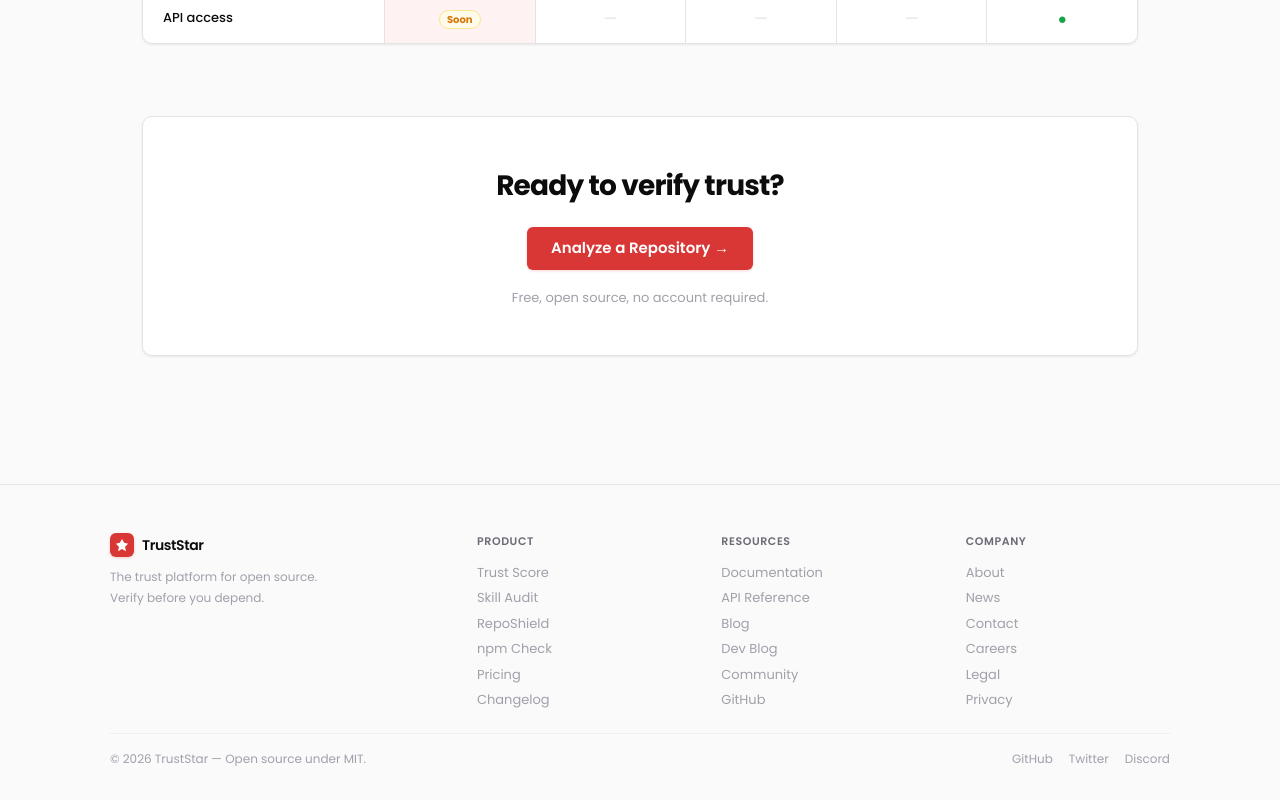
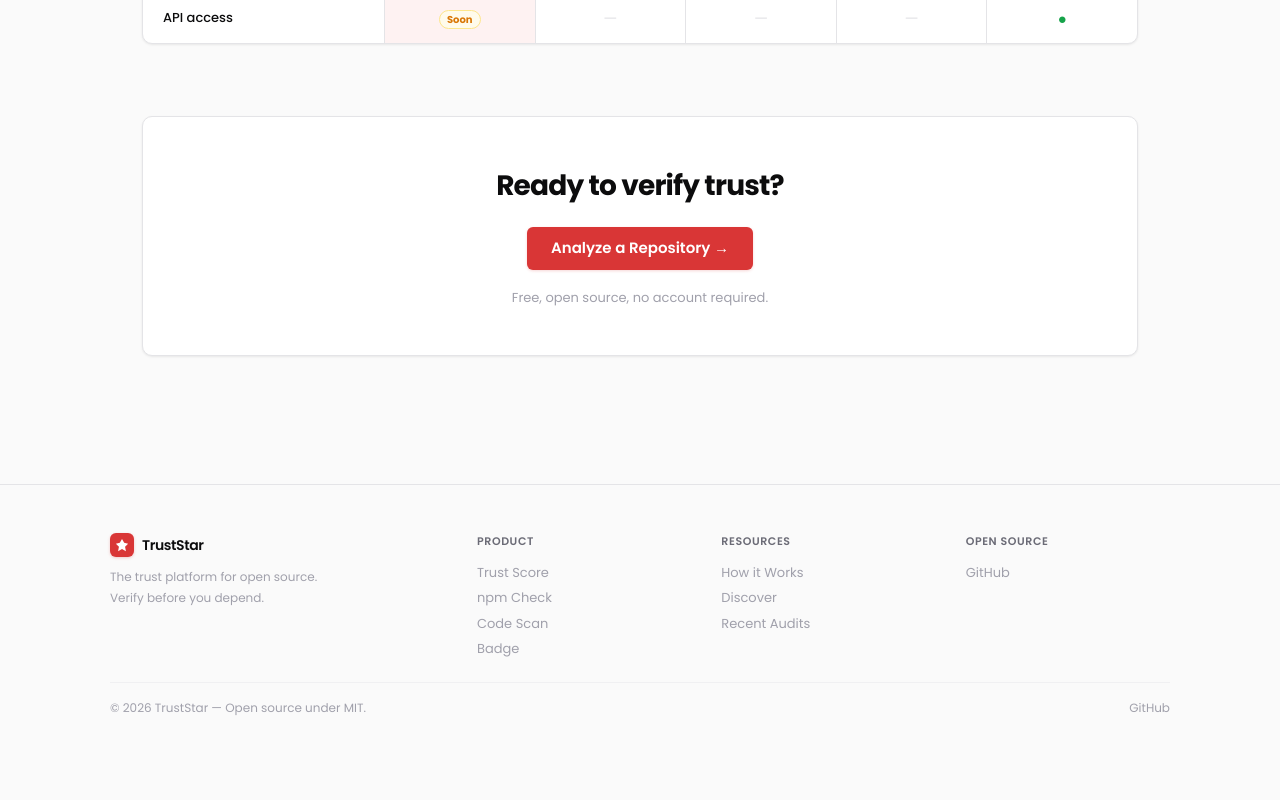
Before and after one commit to truststar-app/truststar, a Next.js app: page /how-it-works in a window 1280 px wide. Shown: the part 2602-3402 px from the top of the page. After the commit the page ends 3351 px from the top, so only its background shows below. Built offline with nearby package versions, Linux system fonts and the light colour scheme.

Commit message:
Fix dead links, footer, meta tags

```diff
--- a/src/app/how-it-works/page.tsx
+++ b/src/app/how-it-works/page.tsx
@@ -142,7 +142,7 @@ export default function HowItWorksPage() {
 
           <div style={{ display: "flex", gap: 10, flexWrap: "wrap" }}>
             <a
-              href="https://github.com/truststar/truststar"
+              href="https://github.com/truststar-app/truststar"
               target="_blank"
               rel="noopener noreferrer"
               style={{
--- a/src/app/layout.tsx
+++ b/src/app/layout.tsx
@@ -21,7 +21,7 @@ const jetbrainsMono = JetBrains_Mono({
 export const metadata: Metadata = {
   title: "TrustStar — Trust starts with transparency",
   description:
-    "TrustStar is the open-source trust engine for GitHub repos and OpenClaw skills. Detect fake stars, analyze code security, and make safe adoption decisions.",
+    "TrustStar is the open-source trust engine for the open source ecosystem. Detect fake GitHub stars, analyze npm packages, and scan code for security risks.",
   icons: {
     icon: "/30px-logo.webp",
     shortcut: "/30px-logo.webp",
@@ -30,11 +30,20 @@ export const metadata: Metadata = {
   openGraph: {
     title: "TrustStar",
     description:
-      "TrustStar is the open-source trust engine for GitHub repos and OpenClaw skills. Detect fake stars, analyze code security, and make safe adoption decisions.",
+      "TrustStar is the open-source trust engine for the open source ecosystem. Detect fake GitHub stars, analyze npm packages, and scan code for security risks.",
     siteName: "TrustStar",
+    url: "https://truststar.co",
     type: "website",
-    images: ["/14619e05-69a1-41be-86dc-5ecda5629b3a-removebg-preview.png"],
+    images: ["https://truststar.co/14619e05-69a1-41be-86dc-5ecda5629b3a-removebg-preview.png"],
   },
+  twitter: {
+    card: "summary_large_image",
+    title: "TrustStar — Trust starts with transparency",
+    description:
+      "TrustStar is the open-source trust engine for the open source ecosystem. Detect fake GitHub stars, analyze npm packages, and scan code for security risks.",
+    images: ["https://truststar.co/14619e05-69a1-41be-86dc-5ecda5629b3a-removebg-preview.png"],
+  },
+  metadataBase: new URL("https://truststar.co"),
 };
 
 export default function RootLayout({
--- a/src/app/report/[owner]/[repo]/page.tsx
+++ b/src/app/report/[owner]/[repo]/page.tsx
@@ -170,7 +170,7 @@ export default async function ReportPage({
                 Check our methodology
               </Link>
               {" "}or{" "}
-              <a href="https://github.com/truststar/truststar/issues" target="_blank" rel="noopener noreferrer" style={{ color: "var(--accent)", textDecoration: "none", fontWeight: 500 }}>
+              <a href="https://github.com/truststar-app/truststar/issues" target="_blank" rel="noopener noreferrer" style={{ color: "var(--accent)", textDecoration: "none", fontWeight: 500 }}>
                 open an issue on GitHub
               </a>
               .
--- a/src/components/Footer.tsx
+++ b/src/components/Footer.tsx
@@ -1,6 +1,8 @@
 "use client";
 
 import Link from "next/link";
+
+const GH = "https://github.com/truststar-app/truststar";
 
 export default function Footer() {
   return (
@@ -71,29 +73,19 @@ export default function Footer() {
 
         <FooterCol title="Product">
           <FooterLink href="/">Trust Score</FooterLink>
-          <FooterLink href="#">Skill Audit</FooterLink>
-          <FooterLink href="#">RepoShield</FooterLink>
-          <FooterLink href="#">npm Check</FooterLink>
-          <FooterLink href="#">Pricing</FooterLink>
-          <FooterLink href="#">Changelog</FooterLink>
+          <FooterLink href="/npm/express">npm Check</FooterLink>
+          <FooterLink href="/skill/expressjs/express">Code Scan</FooterLink>
+          <FooterLink href="/badge">Badge</FooterLink>
         </FooterCol>
 
         <FooterCol title="Resources">
-          <FooterLink href="#">Documentation</FooterLink>
-          <FooterLink href="#">API Reference</FooterLink>
-          <FooterLink href="#">Blog</FooterLink>
-          <FooterLink href="#">Dev Blog</FooterLink>
-          <FooterLink href="#">Community</FooterLink>
-          <FooterLink href="#">GitHub</FooterLink>
+          <FooterLink href="/how-it-works">How it Works</FooterLink>
+          <FooterLink href="/discover">Discover</FooterLink>
+          <FooterLink href="/recent">Recent Audits</FooterLink>
         </FooterCol>
 
-        <FooterCol title="Company">
-          <FooterLink href="#">About</FooterLink>
-          <FooterLink href="#">News</FooterLink>
-          <FooterLink href="#">Contact</FooterLink>
-          <FooterLink href="#">Careers</FooterLink>
-          <FooterLink href="#">Legal</FooterLink>
-          <FooterLink href="#">Privacy</FooterLink>
+        <FooterCol title="Open Source">
+          <FooterLink href={GH} external>GitHub</FooterLink>
         </FooterCol>
       </div>
 
@@ -111,11 +103,10 @@ export default function Footer() {
         <span style={{ fontSize: 12, color: "var(--text-tertiary)" }}>
           © 2026 TrustStar — Open source under MIT.
         </span>
-        <div style={{ display: "flex", gap: 16 }}>
-          {["GitHub", "Twitter", "Discord"].map((label) => (
-            <Link
-              key={label}
-              href="#"
+        <a
+          href={GH}
+          target="_blank"
+          rel="noopener noreferrer"
           style={{
             fontSize: 12,
             color: "var(--text-tertiary)",
@@ -129,10 +120,8 @@ export default function Footer() {
             (e.currentTarget as HTMLElement).style.color = "var(--text-tertiary)";
           }}
         >
-              {label}
-            </Link>
-          ))}
-        </div>
+          GitHub
+        </a>
       </div>
     </footer>
   );
@@ -158,18 +147,47 @@ function FooterCol({ title, children }: { title: string; children: React.ReactNo
   );
 }
 
-function FooterLink({ href, children }: { href: string; children: React.ReactNode }) {
-  return (
-    <Link
-      href={href}
-      style={{
+function FooterLink({
+  href,
+  external,
+  children,
+}: {
+  href: string;
+  external?: boolean;
+  children: React.ReactNode;
+}) {
+  const style: React.CSSProperties = {
     display: "block",
     fontSize: 13,
     color: "var(--text-tertiary)",
     textDecoration: "none",
     padding: "3px 0",
     transition: "color 0.12s",
+  };
+
+  if (external) {
+    return (
+      <a
+        href={href}
+        target="_blank"
+        rel="noopener noreferrer"
+        style={style}
+        onMouseEnter={(e) => {
+          (e.currentTarget as HTMLElement).style.color = "var(--text-primary)";
         }}
+        onMouseLeave={(e) => {
+          (e.currentTarget as HTMLElement).style.color = "var(--text-tertiary)";
+        }}
+      >
+        {children}
+      </a>
+    );
+  }
+
+  return (
+    <Link
+      href={href}
+      style={style}
       onMouseEnter={(e) => {
         (e.currentTarget as HTMLElement).style.color = "var(--text-primary)";
       }}
--- a/src/components/Header.tsx
+++ b/src/components/Header.tsx
@@ -312,13 +312,13 @@ export default function Header() {
               desc="GitHub fake star detection"
             />
             <DropdownItem
-              href="#"
+              href="/npm/express"
               icon={<svg width="14" height="14" viewBox="0 0 24 24" fill="none" stroke="currentColor" strokeWidth="2" strokeLinecap="round" strokeLinejoin="round"><line x1="16.5" y1="9.4" x2="7.5" y2="4.21"/><path d="M21 16V8a2 2 0 0 0-1-1.73l-7-4a2 2 0 0 0-2 0l-7 4A2 2 0 0 0 3 8v8a2 2 0 0 0 1 1.73l7 4a2 2 0 0 0 2 0l7-4A2 2 0 0 0 21 16z"/><polyline points="3.27 6.96 12 12.01 20.73 6.96"/><line x1="12" y1="22.08" x2="12" y2="12"/></svg>}
               title="npm Check"
               desc="Downloads vs stars consistency"
             />
             <DropdownItem
-              href="#"
+              href="/skill/expressjs/express"
               icon={<svg width="14" height="14" viewBox="0 0 24 24" fill="none" stroke="currentColor" strokeWidth="2" strokeLinecap="round" strokeLinejoin="round"><circle cx="11" cy="11" r="8"/><line x1="21" y1="21" x2="16.65" y2="16.65"/></svg>}
               title="Code Scan"
               desc="Static security analysis"
@@ -339,7 +339,7 @@ export default function Header() {
             />
             <DropdownDivider />
             <DropdownItem
-              href="https://github.com/truststar/truststar"
+              href="https://github.com/truststar-app/truststar"
               icon={<GitHubIcon />}
               title="GitHub"
               desc="Open source — contribute"
```
Also changed, not shown: 1 other file (tests, documents, lock files or other folders). Lines whose indentation alone changed are shown as unchanged.
